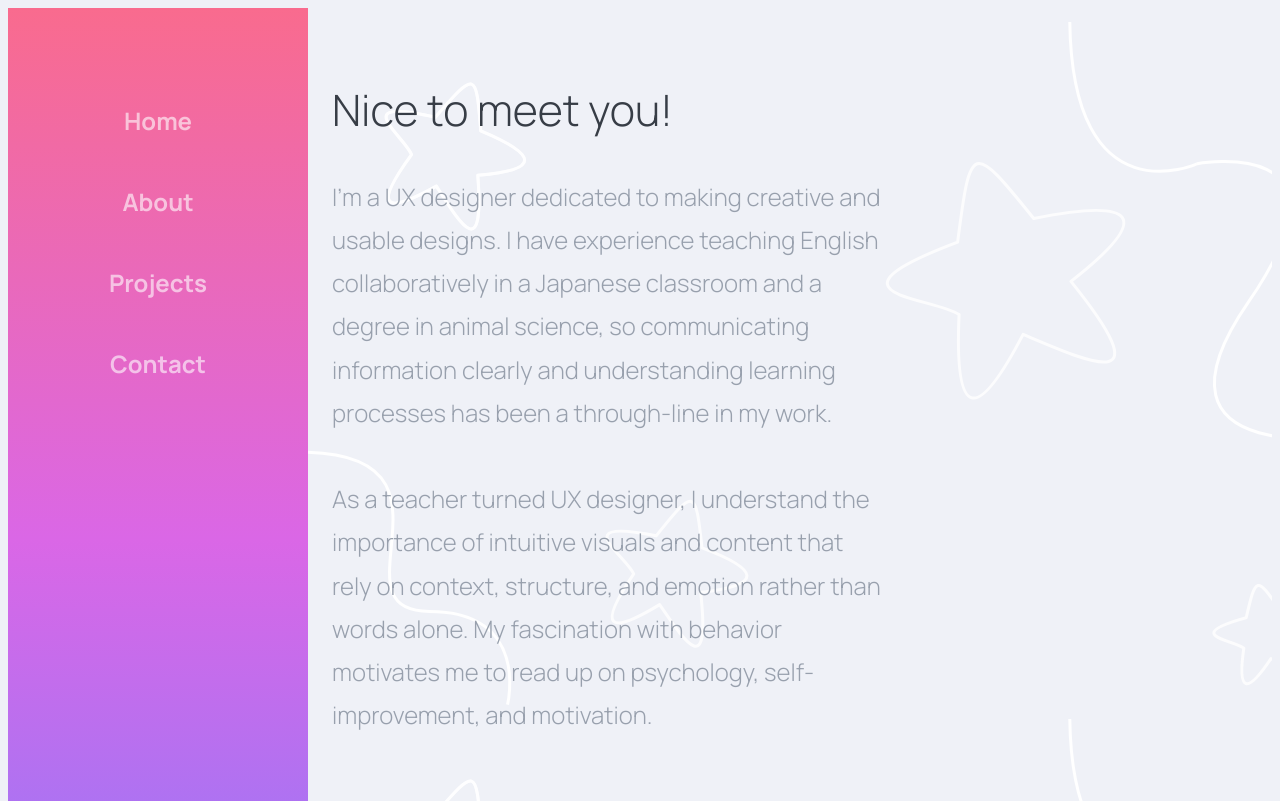
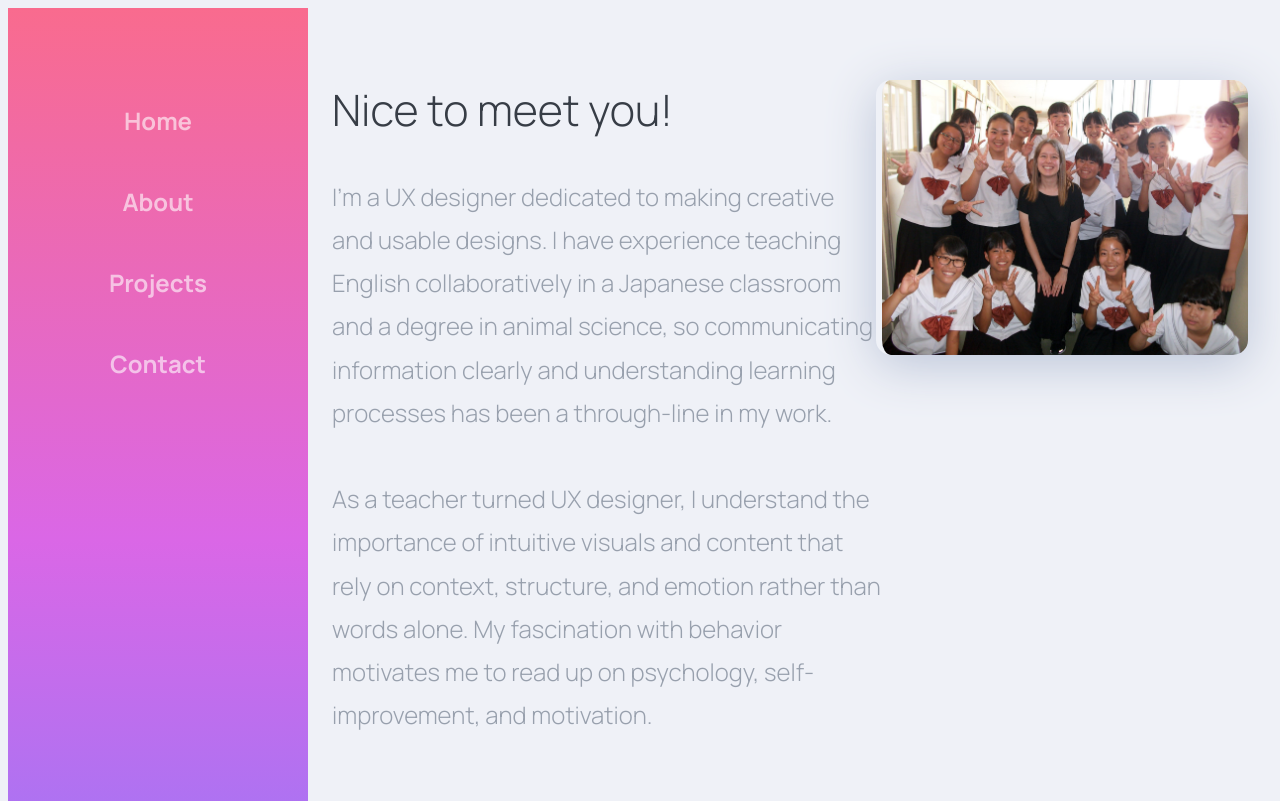
Before and after one commit to jocelynirle/jocelynirle.github.io, a plain HTML site: page about.html in a window 1280 px wide. Shown: the top 801 px of the page. Drawn offline with Linux system fonts and the light colour scheme.

Commit message:
changed background and added picture

```diff
--- a/about.html
+++ b/about.html
@@ -22,7 +22,7 @@
         </div>
         <div class="content">
             <section class="hero">
-              <!--  <img src="images/facebook.png"/>-->
+              <img id="aboutmepic" src="images/me teaching.jpg"/>
                 <div class="hero-content">
                     <h2>Nice to meet you!</h2>
                     <p>I’m a UX designer dedicated to making creative and usable designs.
--- a/styles.css
+++ b/styles.css
@@ -4,7 +4,7 @@ body {
 }
 .content {
     grid-area: content;
-    background: url(images/Group\ 1.png);
+   /* background: url(images/Group\ 1.png);*/
 }
 .sidebar {
     grid-area: sidebar;
@@ -119,6 +119,20 @@ svg {
 footer p {
     font-size: 0.8em;
 }
+.hero-content ul li svg {
+    width: 10%;
+    padding-right: 0.5em;
+}
+.hero-content ul li {
+    list-style: none;
+    margin-bottom: 1.2em;
+}
+#aboutmepic {
+    width: 65%;
+    border-radius: 15px;
+    box-shadow: 0 10px 50px rgba(188,197,216,1);
+}
+
 @media (min-width: 1040px) {
     .container{
         grid-template-areas:
@@ -161,12 +175,10 @@ footer p {
     svg {
         width: 20%;
     }
+    #aboutmepic {
+        width: 40%;
+        border-radius: 15px;
+        box-shadow: 0 10px 50px rgba(188,197,216,1);
+        padding-left: 0.25em;
+    }
 }
-.hero-content ul li svg {
-    width: 10%;
-    padding-right: 0.5em;
-}
-.hero-content ul li {
-    list-style: none;
-    margin-bottom: 1.2em;
-}
```
Also changed, not shown: images/me teaching.jpg (added).
